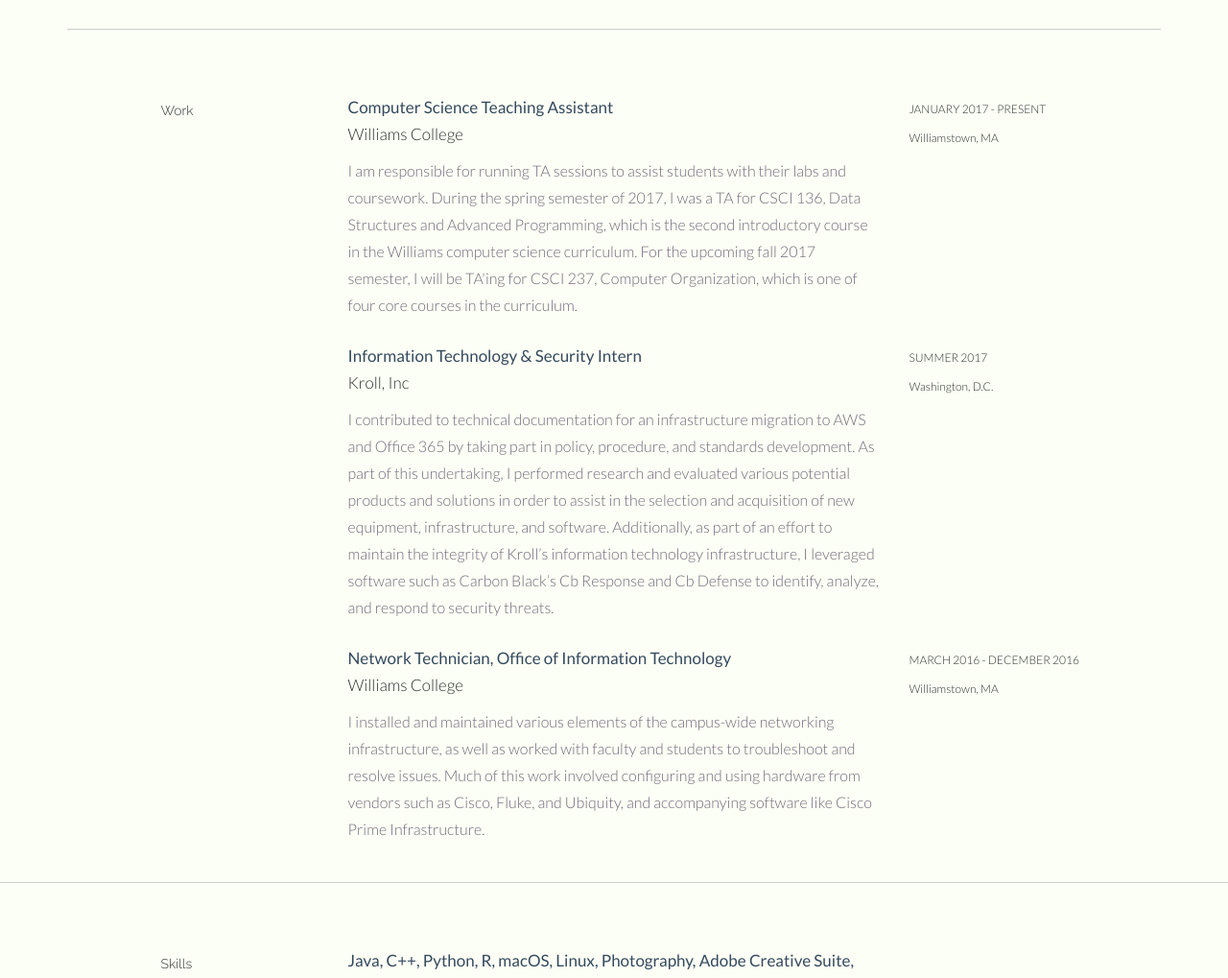
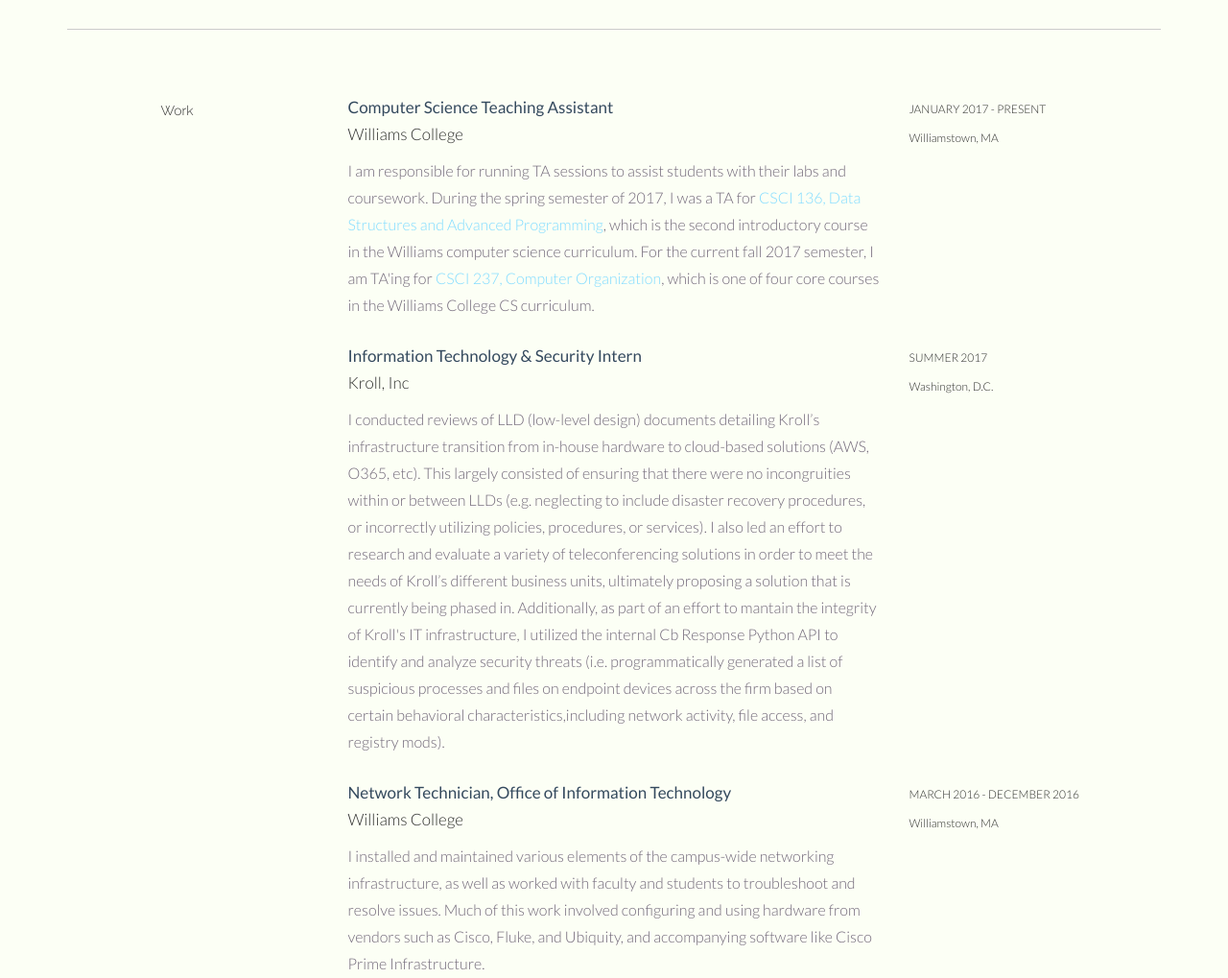
Before and after one commit to thomas2711/site, a Django app: page / in a window 1280 px wide. Shown: the part 780-1799 px from the top of the page at 96% size. Run offline with Django 3.2, Linux system fonts and the light colour scheme; parts of the project's set-up code (start-up, migrations or seed data) failed here and were passed over; some libraries are stand-ins or nearby versions.

Commit message:
Updated information

```diff
--- a/resume/templates/resume/index.html
+++ b/resume/templates/resume/index.html
@@ -93,7 +93,7 @@
     				<p>Hi! I'm currently a junior at Williams College, double majoring in Computer Science and Economics.</p>
     			</div>
     			<div class="col-lg-3">
-    				<p><a href="{% static 'resume/assets/ter-resume.pdf' %}" target="_blank">download pdf</a></p>
+    				<p><a href="{% static 'resume/assets/ter-resume-web.pdf' %}" target="_blank">download pdf</a></p>
     			</div>
 
     		</div>
@@ -214,7 +214,7 @@
 				<p class="tight"><t>Computer Science Teaching Assistant</t><br/>
 					Williams College<br/>
 				</p>
-				<p><more>I am responsible for running TA sessions to assist students with their labs and coursework. During the spring semester of 2017, I was a TA for CSCI 136, Data Structures and Advanced Programming, which is the second introductory course in the Williams computer science curriculum. For the upcoming fall 2017 semester, I will be TA'ing for CSCI 237, Computer Organization, which is one of four core courses in the curriculum. </more></p>
+				<p><more>I am responsible for running TA sessions to assist students with their labs and coursework. During the spring semester of 2017, I was a TA for <a href="https://csci.williams.edu/csci-136-data-structures-and-advanced-programming-q/" target="_blank">CSCI 136, Data Structures and Advanced Programming</a>, which is the second introductory course in the Williams computer science curriculum. For the current fall 2017 semester, I am  TA'ing for <a href="https://csci.williams.edu/csci-237-computer-organization-q/" target="_blank">CSCI 237, Computer Organization</a>, which is one of four core courses in the Williams College CS curriculum. </more></p>
 			</div>
 
 			<div class="col-lg-3">
@@ -227,7 +227,7 @@
     			<p class="tight"><t>Information Technology &amp; Security Intern</t><br/>
     				Kroll, Inc <br/>
     			</p>
-    			<p><more>I contributed to technical documentation for an infrastructure migration to AWS and Office 365 by taking part in policy, procedure, and standards development. As part of this undertaking, I performed research and evaluated various potential products and solutions in order to assist in the selection and acquisition of new equipment, infrastructure, and software. Additionally, as part of an effort to maintain the integrity of Kroll’s information technology infrastructure, I leveraged software such as Carbon Black’s Cb Response and Cb Defense to identify, analyze, and respond to security threats.</more></p>
+    			<p><more>I conducted reviews of LLD (low-level design) documents detailing Kroll’s infrastructure transition from in-house hardware to cloud-based solutions (AWS, O365, etc). This largely consisted of ensuring that there were no incongruities within or between LLDs (e.g. neglecting to include disaster recovery procedures, or incorrectly utilizing policies, procedures, or services). I also led an effort to research and evaluate a variety of teleconferencing solutions in order to meet the needs of Kroll’s different business units, ultimately proposing a solution that is currently being phased in. Additionally, as part of an effort to mantain the integrity of Kroll's IT infrastructure, I utilized the internal Cb Response Python API to identify and analyze security threats (i.e. programmatically generated a list of suspicious processes and files on endpoint devices across the firm based on certain behavioral characteristics,including network activity, file access, and registry mods). </more></p>
     		</div>
     		<div class="col-lg-3">
     			<p><sm>SUMMER 2017<br />
```
Also changed, not shown: 2 other files.
